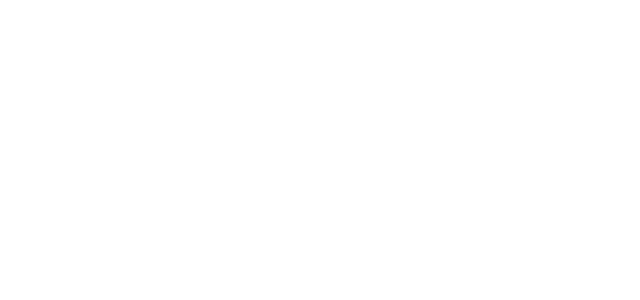
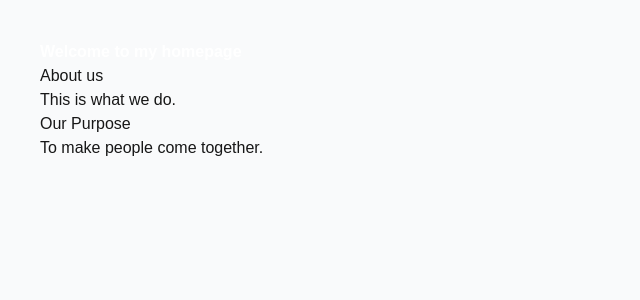
Before and after one commit to BissyClassic/alx-project-0x02-setup, a Next.js app in the folder alx-project-0x02/: page /home in a window 1280 px wide. Shown: the top 300 px of the page, without its empty margins (0-640 px from the left). Built offline with nearby package versions, Linux system fonts and the light colour scheme.

Commit message:
Add updated files and folders

```diff
--- /dev/null
+++ b/alx-project-0x02/components/common/Card.tsx
@@ -0,0 +1,13 @@
+import React from "react";
+import { CardProps } from "@/interfaces";
+
+const Card: React.FC<CardProps> = ({ title, content }) => {
+ return(
+    <div>
+        <h1>{title}</h1>
+        <p>{content}</p>
+    </div>
+ );
+};
+
+export default Card;
--- a/alx-project-0x02/interfaces/index.ts
+++ b/alx-project-0x02/interfaces/index.ts
@@ -0,0 +1,6 @@
+import React from "react";
+
+export interface CardProps {
+    title: string;
+    content: string;
+}
--- a/alx-project-0x02/pages/home.tsx
+++ b/alx-project-0x02/pages/home.tsx
@@ -1,9 +1,23 @@
-const home: React.FC = () => {
+ import React from "react";
+ import Card from "@/components/common/Card";
+
+
+ export default function HomePage() {
     return(
+        <div className="min-h-screen bg-gray-50 p-10">
+       <h1 className="font-bold text-white text-left">
+        Welcome to my homepage
+        </h1>
         <div>
-            <h1></h1>
+            <Card
+            title="About us"
+            content="This is what we do."
+            />
+            <Card
+            title="Our Purpose"
+            content="To make people come together."
+            />
         </div>
-    )
-}
-
-export default home;
+        </div>
+    );
+ }
```
